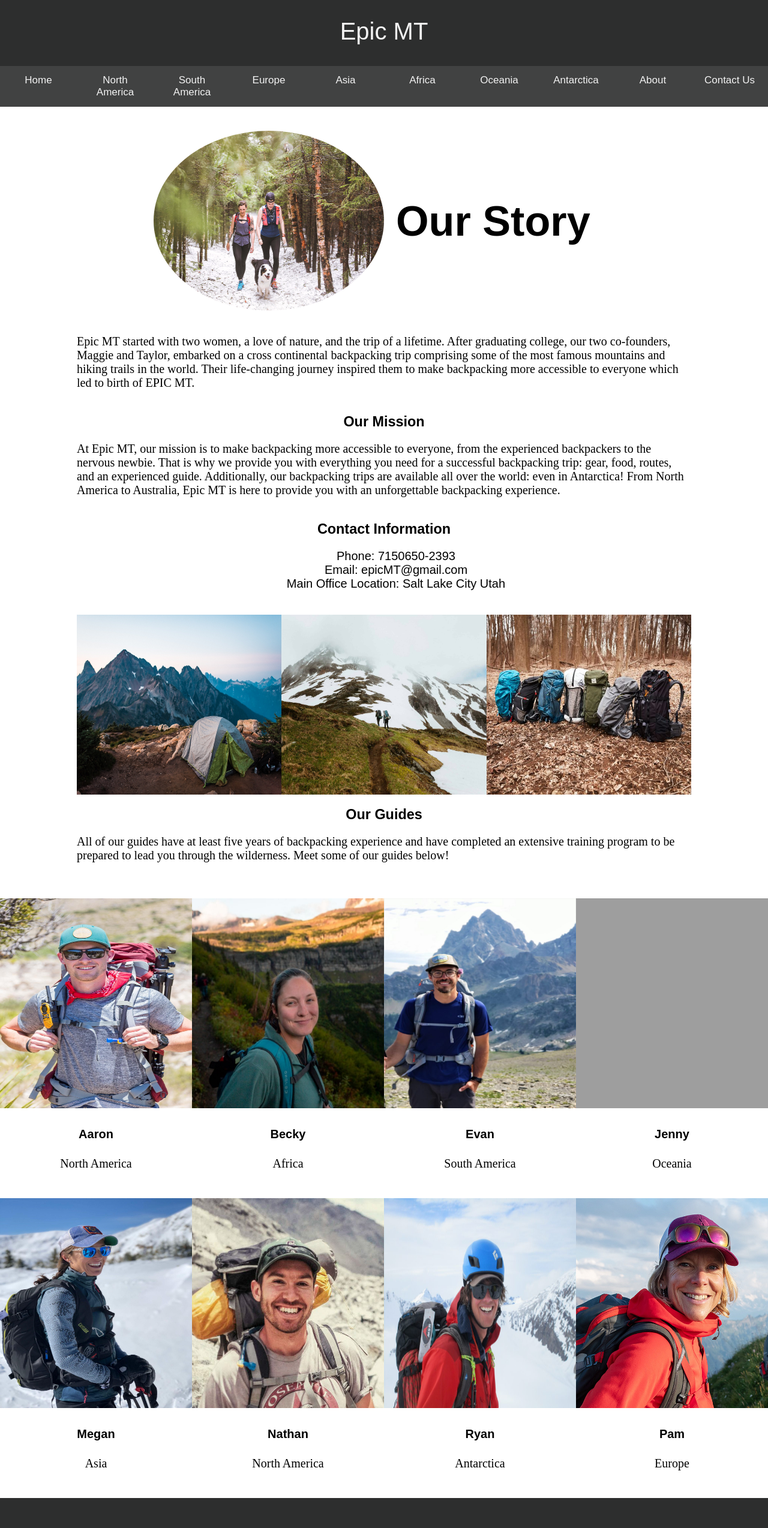
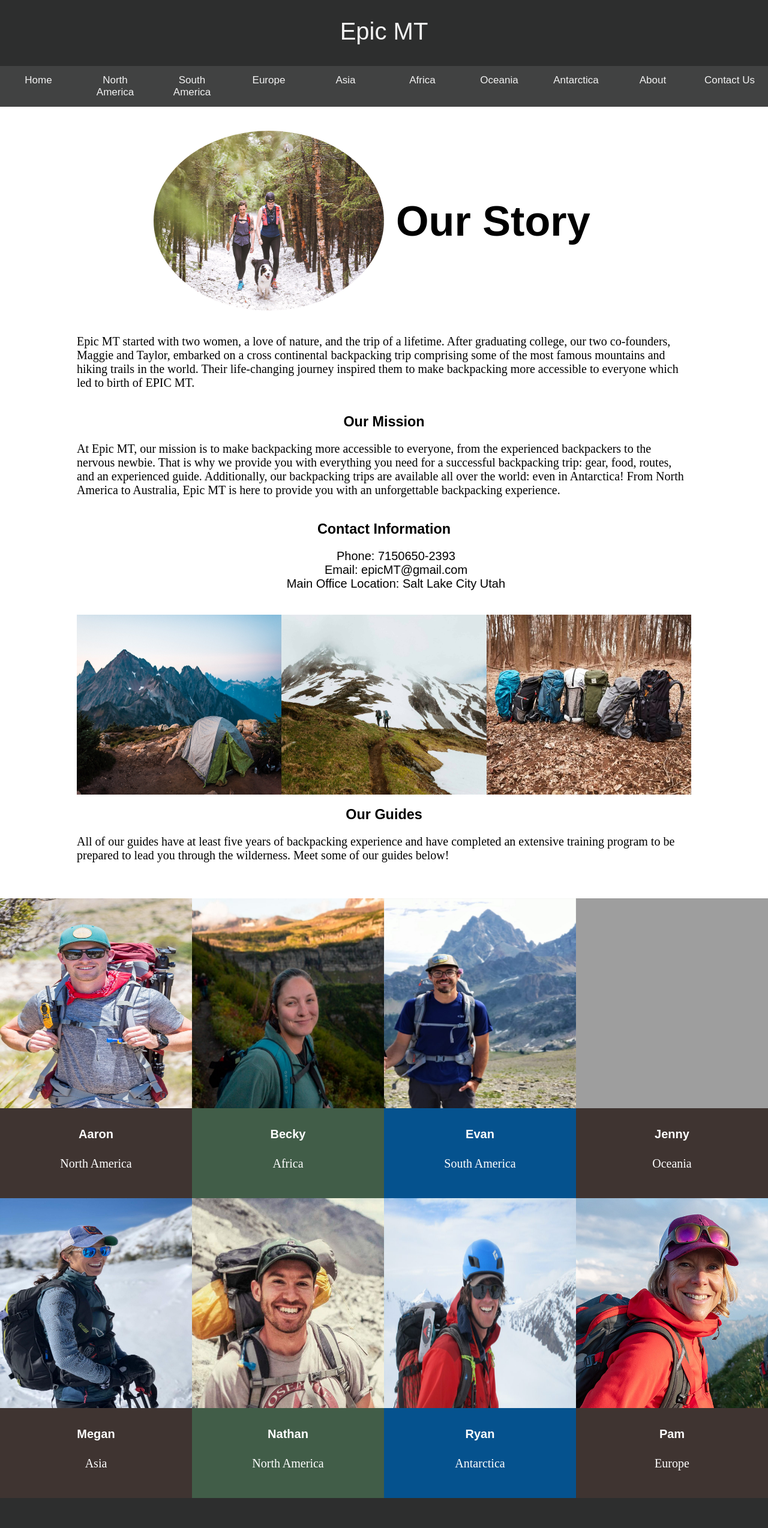
Before and after one commit to lappe044/CS-268-Project-One, a PHP site: page /about.html in a window 1280 px wide. Shown: the whole page at 60% size. Run offline with PHP 8.4, Linux system fonts and the light colour scheme; grey boxes are pictures that could not be loaded.

Commit message:
Updated Color Scheme

```diff
--- a/about.html
+++ b/about.html
@@ -80,44 +80,44 @@
          program to be prepared to lead you through the wilderness. Meet some of our guides below!</p>
 
     <div id= "guides">
-        <div class = "guide_card">
+        <div class = "brown_card">
             <img src="images/Aaron.jpg" alt="Picture of guide: Aaron">
 
                 <h4>Aaron</h4>
                 <p>North America</p>
 
         </div>
-        <div class = "guide_card">
+        <div class = "green_card">
             <img src="images/Becky.jpg" alt="Picture of guide: Becky">
                 <h4>Becky</h4>
                 <p>Africa</p>
         </div>
-        <div class = "guide_card">
+        <div class = "blue_card">
             <img src="images/Evan.jpg" alt="Picture of guide: Evan">
                  <h4>Evan</h4>
                 <p>South America</p>
         </div>
-        <div class = "guide_card">
+        <div class = "brown_card">
             <img src="images/Jenny.jfif" alt="Picture of guide: Jenny">
                 <h4>Jenny</h4>
                 <p>Oceania</p>
         </div>
-        <div class = "guide_card">
+        <div class = "brown_card">
             <img src="images/Megan.jpeg" alt="Picture of guide: Megan">
                 <h4>Megan</h4>
                 <p>Asia</p>
         </div>
-        <div class = "guide_card">
+        <div class = "green_card">
             <img src="images/Nathan.png" alt="Picture of guide: Nathan">
                 <h4>Nathan</h4>
                 <p>North America</p>
         </div>
-        <div class = "guide_card">
+        <div class = "blue_card">
             <img src="images/Ryan.jpg" alt="Picture of guide: Ryan">
                 <h4>Ryan</h4>
                 <p>Antarctica</p>
         </div>
-        <div class = "guide_card">
+        <div class = "brown_card">
             <img src="images/Pam.jfif" alt="Picture of guide: Pam">
                 <h4>Pam</h4>
                 <p>Europe</p>
--- a/antarctica.html
+++ b/antarctica.html
@@ -75,7 +75,7 @@
         king penguins, and seals. If learning about wildlife from noted naturalists, arctic shore excursions, and seeing arctic
         wildlife in their natural habitat sounds exciting, then sign up for the Falkland Islands cruise today!</p>
 
-        <a class="b-button">Book A Trip</a>
+        <a class="antarctica-button">Book A Trip</a>
 
     </div>
 
@@ -101,7 +101,7 @@
         wildlife like Humpback, Minke, and Fin wales. Additionally, if you are interested in diving into the arctic
         waters or hiking on the arctic glaciers you can do these activities and more on the Polar Circle cruise.</p>
 
-        <a class="b-button">Book A Trip</a>
+        <a class="antarctica-button">Book A Trip</a>
 
     </div>
 
@@ -127,7 +127,7 @@
         If you have always wondered what it would be like to be on a research expedition in the arctic, then this
         trip is for you! </p>
 
-        <a class="b-button">Book A Trip</a>
+        <a class="antarctica-button">Book A Trip</a>
 
     </div>
 
--- a/css/about_css.css
+++ b/css/about_css.css
@@ -115,20 +115,39 @@ ul {
   margin-top: 40px;
 }
 
-.guide_card {
+.brown_card,
+.green_card,
+.blue_card {
   box-sizing: border-box;
   width: 25%;
   height: 500px;
   text-align: center;
+  color: white;
 }
 
-.guide_card > p {
+.brown_card > p,
+.green_card > p,
+.blue_card > p {
   text-align: center;
 }
 
-.guide_card > img {
+.brown_card > img,
+.green_card > img,
+.blue_card > img {
   width: 100%;
   height: 350px;
+}
+
+.brown_card {
+  background-color: #3f3431;
+}
+
+.green_card {
+  background-color: #415d48;
+}
+
+.blue_card {
+  background-color: #05528e;
 }
 
 @media (max-width: 500px) {
--- a/europe.html
+++ b/europe.html
@@ -69,7 +69,7 @@
         Backpacking Adventure, which is available from mid-June to September, be prepared for stunning views, lush alpine meadows, beautiful wildflowers, and
         plenty of wildlife!</p>
 
-        <a class="b-button">Book A Trip</a>
+        <a class="europe_button">Book A Trip</a>
 
     </div>
 
@@ -94,7 +94,7 @@
         huts, and friendly fellow hikers if you choose this backpacking adventure! Running from mid-June to the end of October, this moderate hike is
         perfect for beginners.</p>
 
-        <a class="b-button">Book A Trip</a>
+        <a class="europe_button">Book A Trip</a>
 
     </div>
 
@@ -119,7 +119,7 @@
         unique hike! Our West Highland Way hiking trip takes around 2 weeks, with around 8 days to complete the West Highland Way and the rest used
         to climb some of the many mountains along the route including Ben Lomond and Ben Nevis.</p>
 
-        <a class="b-button">Book A Trip</a>
+        <a class="europe_button">Book A Trip</a>
 
     </div>
 
--- a/oceania.html
+++ b/oceania.html
@@ -71,7 +71,7 @@
         of hikes around the park including the Dove Lake Circuit and a hike to the Marian Lookout. If you choose this
         adventure, expect stunning views, unique wildlife(like nocturnal wombats!), and crystal blue lakes!</p>
 
-        <a class="b-button">Book A Trip</a>
+        <a class="oceania_button">Book A Trip</a>
 
     </div>
 
@@ -97,7 +97,7 @@
         take about four days, with hikers staying in campsites and huts overnight. If you choose this backpacking
         adventure, expect to see New Zealand’s forests, grasslands, and stunning views of Lake Waikaremoana.</p>
 
-        <a class="b-button">Book A Trip</a>
+        <a class="oceania_button">Book A Trip</a>
 
     </div>
 
@@ -123,7 +123,7 @@
         steep-sided canyons, experience unique wildlife like kiwis, fantails, and tui, and take small hiking breaks to
          cool sights, like an abandoned bridge that was intended to make it easier to reach the Mangapurua Valley Soldiers Settlement.</p>
 
-         <a class="b-button">Book A Trip</a>
+         <a class="oceania_button">Book A Trip</a>
 
     </div>
 
```
Also changed, not shown: css/alexis_continent.css (+13 -2 lines).
